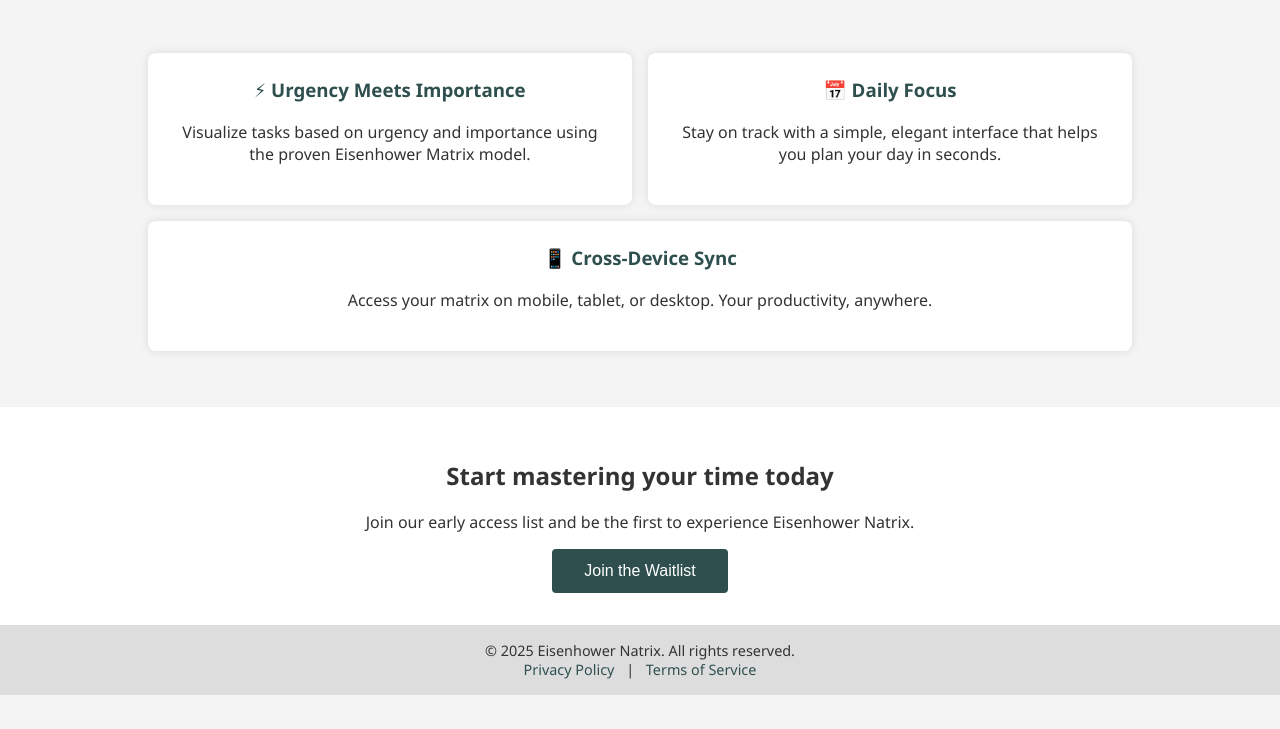
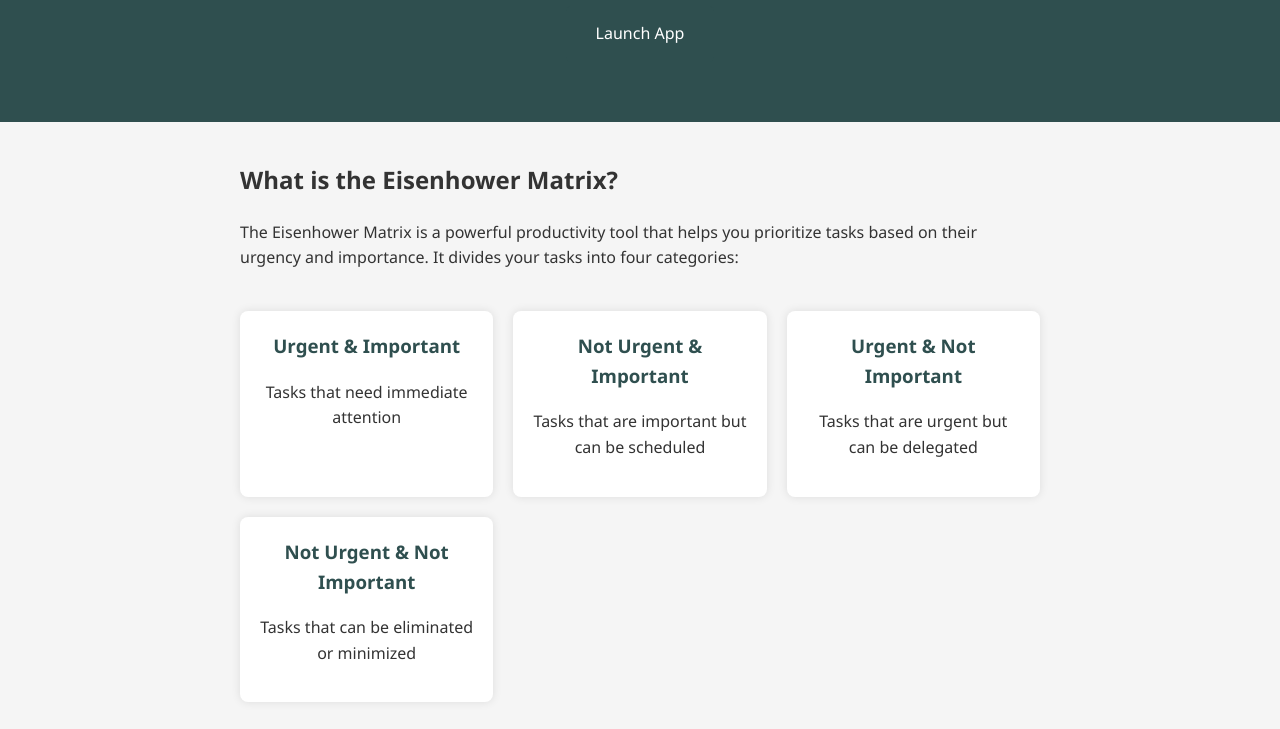
Before and after one commit to natrix77/-Eisenhower-Natrix, a plain HTML site: page index.html in a window 1280 px wide. Shown: the part 176-905 px from the top of the page. Before the commit the page ends 871 px from the top, so only its background shows below. Drawn offline with Linux system fonts and the light colour scheme.

Commit message:
Add files via upload

```diff
--- a/index.html
+++ b/index.html
@@ -1,72 +1,91 @@
-
 <!DOCTYPE html>
 <html lang="en">
 <head>
     <meta charset="UTF-8">
     <meta name="viewport" content="width=device-width, initial-scale=1.0">
-    <title>Eisenhower Natrix</title>
+    <title>Eisenhower Matrix Task Manager</title>
     <style>
         body {
             font-family: 'Segoe UI', Tahoma, Geneva, Verdana, sans-serif;
+            line-height: 1.6;
             margin: 0;
             padding: 0;
-            background: #f4f4f4;
+            background-color: #f5f5f5;
             color: #333;
         }
-        header {
-            background: #2f4f4f;
-            color: #fff;
-            padding: 2rem 1rem;
+        .container {
+            max-width: 800px;
+            margin: 0 auto;
+            padding: 20px;
+        }
+        .header {
+            background-color: #2f4f4f;
+            color: white;
             text-align: center;
+            padding: 40px 0;
         }
-        header h1 {
+        .header h1 {
             margin: 0;
             font-size: 2.5rem;
         }
-        header p {
+        .header p {
             font-size: 1.2rem;
             margin-top: 0.5rem;
         }
-        section.features {
-            max-width: 1000px;
-            margin: 2rem auto;
-            padding: 1rem;
-            display: flex;
-            flex-wrap: wrap;
-            justify-content: space-between;
+        .features {
+            display: grid;
+            grid-template-columns: repeat(auto-fit, minmax(250px, 1fr));
+            gap: 20px;
+            margin: 40px 0;
         }
-        .feature {
-            background: #fff;
-            padding: 1.5rem;
+        .feature-card {
+            background: white;
+            padding: 20px;
             border-radius: 8px;
             box-shadow: 0 0 10px rgba(0,0,0,0.1);
-            flex: 1 1 30%;
-            margin: 0.5rem;
             text-align: center;
         }
-        .feature h3 {
+        .feature-card h3 {
             margin-top: 0;
             color: #2f4f4f;
         }
-        section.cta {
-            text-align: center;
-            padding: 2rem 1rem;
-            background: #fff;
-        }
-        .cta button {
-            background: #2f4f4f;
-            color: #fff;
-            padding: 0.8rem 2rem;
+        .cta-button {
+            display: inline-block;
+            background-color: #2f4f4f;
+            color: white;
+            padding: 15px 30px;
+            text-decoration: none;
+            border-radius: 5px;
+            margin: 20px 0;
+            transition: background-color 0.3s;
             border: none;
-            border-radius: 4px;
             font-size: 1rem;
             cursor: pointer;
+        }
+        .cta-button:hover {
+            background-color: #1d3030;
+        }
+        .matrix-diagram {
+            text-align: center;
+            margin: 40px 0;
+        }
+        .matrix-diagram img {
+            max-width: 100%;
+            height: auto;
+        }
+        .additional-features {
+            background: white;
+            padding: 30px;
+            border-radius: 8px;
+            box-shadow: 0 2px 4px rgba(0,0,0,0.1);
+            margin: 40px 0;
         }
         footer {
             text-align: center;
             padding: 1rem;
             background: #ddd;
             font-size: 0.9rem;
+            margin-top: 40px;
         }
         footer a {
             color: #2f4f4f;
@@ -76,34 +95,72 @@
     </style>
 </head>
 <body>
-    <header>
-        <h1>Eisenhower Natrix</h1>
+    <div class="header">
+        <h1>Eisenhower Matrix Task Manager</h1>
         <p>Prioritize what matters. Organize your time. Achieve more.</p>
-    </header>
+        <a href="https://your-streamlit-app-url.streamlit.app" class="cta-button">Launch App</a>
+    </div>
 
-    <section class="features">
-        <div class="feature">
+    <div class="container">
+        <h2>What is the Eisenhower Matrix?</h2>
+        <p>The Eisenhower Matrix is a powerful productivity tool that helps you prioritize tasks based on their urgency and importance. It divides your tasks into four categories:</p>
+
+        <div class="features">
+            <div class="feature-card">
+                <h3>Urgent & Important</h3>
+                <p>Tasks that need immediate attention</p>
+            </div>
+            <div class="feature-card">
+                <h3>Not Urgent & Important</h3>
+                <p>Tasks that are important but can be scheduled</p>
+            </div>
+            <div class="feature-card">
+                <h3>Urgent & Not Important</h3>
+                <p>Tasks that are urgent but can be delegated</p>
+            </div>
+            <div class="feature-card">
+                <h3>Not Urgent & Not Important</h3>
+                <p>Tasks that can be eliminated or minimized</p>
+            </div>
+        </div>
+
+        <div class="additional-features">
+            <h2>Key Benefits</h2>
+            <div class="features">
+                <div class="feature-card">
                     <h3>⚡ Urgency Meets Importance</h3>
                     <p>Visualize tasks based on urgency and importance using the proven Eisenhower Matrix model.</p>
                 </div>
-        <div class="feature">
+                <div class="feature-card">
                     <h3>📅 Daily Focus</h3>
                     <p>Stay on track with a simple, elegant interface that helps you plan your day in seconds.</p>
                 </div>
-        <div class="feature">
+                <div class="feature-card">
                     <h3>📱 Cross-Device Sync</h3>
                     <p>Access your matrix on mobile, tablet, or desktop. Your productivity, anywhere.</p>
                 </div>
-    </section>
+            </div>
+        </div>
 
-    <section class="cta">
-        <h2>Start mastering your time today</h2>
-        <p>Join our early access list and be the first to experience Eisenhower Natrix.</p>
-        <button>Join the Waitlist</button>
-    </section>
+        <h2>Features</h2>
+        <ul>
+            <li>Organize tasks in four intuitive quadrants</li>
+            <li>Gmail integration to convert emails into tasks</li>
+            <li>Add, edit, and delete tasks easily</li>
+            <li>Move tasks between quadrants as priorities change</li>
+            <li>Save your tasks for future reference</li>
+        </ul>
+
+        <div class="matrix-diagram">
+            <img src="matrix-diagram.png" alt="Eisenhower Matrix Diagram">
+        </div>
+
+        <h2>Get Started</h2>
+        <p>Click the button above to launch the app and start organizing your tasks efficiently!</p>
+    </div>
 
     <footer>
-        &copy; 2025 Eisenhower Natrix. All rights reserved.
+        &copy; 2025 Eisenhower Matrix. All rights reserved.
         <br>
         <a href="privacy.html">Privacy Policy</a> |
         <a href="terms.html">Terms of Service</a>
```
Also changed, not shown: app-logo-matrix.png (added). Lines whose indentation alone changed are shown as unchanged.
